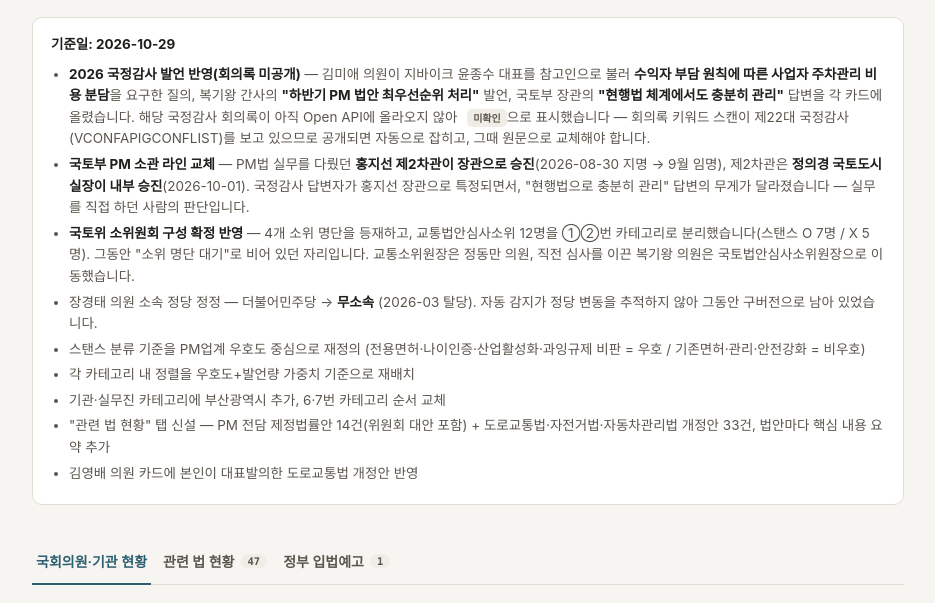
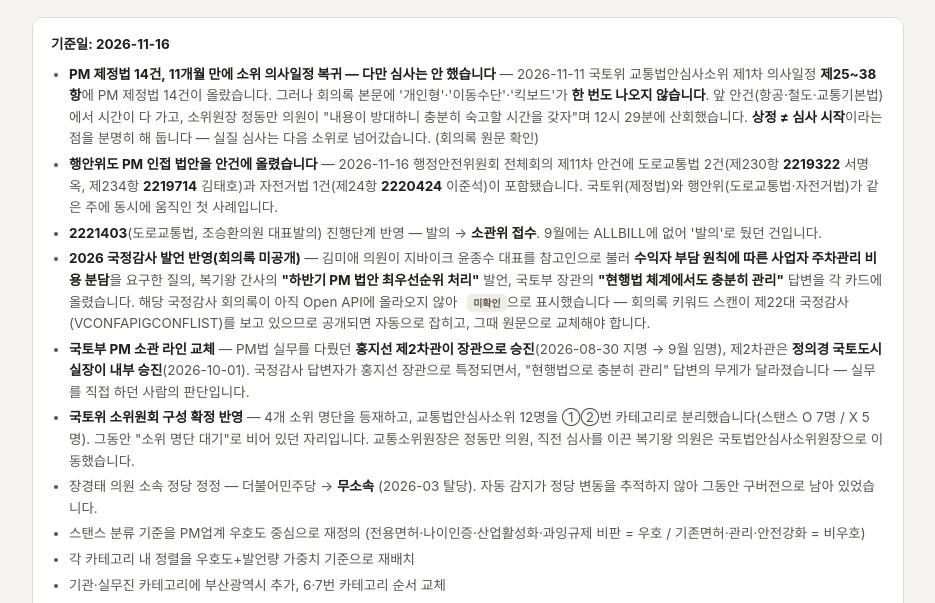
Before and after one commit to ms1238/pm-legislation-tracker, a plain HTML site: page index.html in a window 1280 px wide. Shown: the part 197-800 px from the top of the page, without its empty margins (172-1107 px from the left). Drawn offline with Linux system fonts and the light colour scheme.

Commit message:
Record that the bills were tabled, not debated
PM 제정법 14건이 2026-11-11 국토위 교통법안심사소위 제1차 의사일정 제25~38항에
올랐다. 11개월 만의 복귀다. 그런데 회의록 본문에 '개인형'·'이동수단'·'킥보드'가
한 번도 나오지 않는다 — 앞 안건(항공·철도·교통기본법)에서 시간이 다 가고,
소위원장 정동만 의원이 "내용이 방대하니 충분히 숙고할 시간을 갖자"며 12시 29분에
산회했다.

일일 체크가 보낸 신호는 bill_new_meeting 14건이다. 그것만 보면 심사가 시작된
것처럼 읽힌다. 회의록 원문을 받아 확인한 결과는 상정뿐이다. 상정과 심사 시작을
섞지 않도록 변경 이력과 정동만 카드에 분명히 적었다.

함께 반영한 것:
  - 행안위도 같은 주에 움직였다. 2026-11-16 전체회의 제11차 안건에 도로교통법
    2219322(제230항)·2219714(제234항), 자전거법 2220424(제24항)가 올랐다.
    국토위(제정법)와 행안위(개정법)가 동시에 움직인 첫 사례라 각 카드의
    stageDetail 에 항 번호까지 적었다.
  - 2221403 진행단계: 발의 → 소관위 접수. 9월에는 ALLBILL 에 없어 '발의'로
    뒀던 건이다.
  - 정동만 카드에 소위원장 발언을 넣고 출석 10인·청가 유상범·정부측 정의경
    제2차관까지 적었다. 지난번에 넣은 정의경 차관의 첫 등장 기록이기도 하다.
  - 기준일 두 곳을 2026-11-16 으로 맞췄다.

회의록은 record.assembly.go.kr 의 PDF(id=57730, 51쪽)를 받아 직접 읽었다.
국정감사 회의록은 아직 공개되지 않아 김미애 의원 발언은 '미확인' 그대로다.

Co-Authored-By: Claude Opus 5 <noreply@anthropic.com>
Claude-Session: https://claude.ai/code/session_01HHhw1739eZj93ofiT6rhCd

```diff
--- a/index.html
+++ b/index.html
@@ -381,8 +381,11 @@ details.quotes[open] summary::before{transform:rotate(90deg);}
   <h1>개인형 이동수단(PM) 법안 스탠스 트래커</h1>
   <p class="subtitle">국회 열린국회정보 Open API(회의록·국회의원 인적사항)로 수집한 21~22대 국토위·법사위 회의록 원문을 바탕으로, 개인형 이동수단(PM/전동킥보드) 관련 법안에 대한 의원별 발언과 스탠스를 정리했습니다.</p>
   <div class="scope-note">
-    <b>기준일: 2026-10-29</b>
+    <b>기준일: 2026-11-16</b>
     <ul class="changelog">
+      <li><b>PM 제정법 14건, 11개월 만에 소위 의사일정 복귀 — 다만 심사는 안 했습니다</b> — 2026-11-11 국토위 교통법안심사소위 제1차 의사일정 <b>제25~38항</b>에 PM 제정법 14건이 올랐습니다. 그러나 회의록 본문에 '개인형'·'이동수단'·'킥보드'가 <b>한 번도 나오지 않습니다</b>. 앞 안건(항공·철도·교통기본법)에서 시간이 다 가고, 소위원장 정동만 의원이 "내용이 방대하니 충분히 숙고할 시간을 갖자"며 12시 29분에 산회했습니다. <b>상정 ≠ 심사 시작</b>이라는 점을 분명히 해 둡니다 — 실질 심사는 다음 소위로 넘어갔습니다. (회의록 원문 확인)</li>
+      <li><b>행안위도 PM 인접 법안을 안건에 올렸습니다</b> — 2026-11-16 행정안전위원회 전체회의 제11차 안건에 도로교통법 2건(제230항 <b>2219322</b> 서명옥, 제234항 <b>2219714</b> 김태호)과 자전거법 1건(제24항 <b>2220424</b> 이준석)이 포함됐습니다. 국토위(제정법)와 행안위(도로교통법·자전거법)가 같은 주에 동시에 움직인 첫 사례입니다.</li>
+      <li><b>2221403</b>(도로교통법, 조승환의원 대표발의) 진행단계 반영 — 발의 → <b>소관위 접수</b>. 9월에는 ALLBILL에 없어 '발의'로 뒀던 건입니다.</li>
       <li><b>2026 국정감사 발언 반영(회의록 미공개)</b> — 김미애 의원이 지바이크 윤종수 대표를 참고인으로 불러 <b>수익자 부담 원칙에 따른 사업자 주차관리 비용 분담</b>을 요구한 질의, 복기왕 간사의 <b>"하반기 PM 법안 최우선순위 처리"</b> 발언, 국토부 장관의 <b>"현행법 체계에서도 충분히 관리"</b> 답변을 각 카드에 올렸습니다. 해당 국정감사 회의록이 아직 Open API에 올라오지 않아 <span class="ind">미확인</span>으로 표시했습니다 — 회의록 키워드 스캔이 제22대 국정감사(VCONFAPIGCONFLIST)를 보고 있으므로 공개되면 자동으로 잡히고, 그때 원문으로 교체해야 합니다.</li>
       <li><b>국토부 PM 소관 라인 교체</b> — PM법 실무를 다뤘던 <b>홍지선 제2차관이 장관으로 승진</b>(2026-08-30 지명 → 9월 임명), 제2차관은 <b>정의경 국토도시실장이 내부 승진</b>(2026-10-01). 국정감사 답변자가 홍지선 장관으로 특정되면서, "현행법으로 충분히 관리" 답변의 무게가 달라졌습니다 — 실무를 직접 하던 사람의 판단입니다.</li>
       <li><b>국토위 소위원회 구성 확정 반영</b> — 4개 소위 명단을 등재하고, 교통법안심사소위 12명을 ①②번 카테고리로 분리했습니다(스탠스 O 7명 / X 5명). 그동안 "소위 명단 대기"로 비어 있던 자리입니다. 교통소위원장은 정동만 의원, 직전 심사를 이끈 복기왕 의원은 국토법안심사소위원장으로 이동했습니다.</li>
@@ -481,7 +484,7 @@ details.quotes[open] summary::before{transform:rotate(90deg);}
     </div>
     <p class="stance-text">2020~2024년 4개 위원회에 걸쳐 이 사안을 가장 폭넓게 다룬 의원입니다. 2020년 국토위 국정감사(부산 현장)에서 해운대·광안리·송도 관광지에 퍼스널모빌리티 전용도로·인프라 구축을 직접 제안해 국무조정실장의 "적극 공감" 답변을 이끌어냈고, 2024년 행안위 국정감사에서는 PM 전용면허 신설을 요구하며 무면허 사고의 80%가 20세 미만이라는 통계, 경기남부청 음주사고가 전국 10건 중 4건(253건 중 98건)을 차지한다는 수치, 서울시 견인업체가 정상 주차된 PM을 부정 이동시켜 3년간 약 80억원을 챙긴 CCTV 증거를 각각 제시했습니다.</p>
     <details class="quotes">
-      <summary>발언 원문 6건 · 2020~2024년 · 4개 위원회</summary>
+      <summary>발언 원문 7건 · 2020~2026년 · 4개 위원회 + 교통소위</summary>
       <div class="quote-block">
         <div class="quote-item"><span class="qdate">2020-10-12 · 국토위 국정감사</span><q>올해 도로교통법이랑 또 자전거 이용 활성화에 관한 법률이 개정돼서 12월 10일부터 개인형 이동수단 일명 전동킥보드라고 하는 것이 이제 자전거도로에서도 다니게 되고 그다음에 13세 이상 청소년도 면허 없이 탈 수 있게 돼 있는데 혹시 그것의 안전에 대해서는…</q></div>
         <div class="quote-item"><span class="qdate">2020-10-13 · 국토위 국정감사(부산)</span><q>해운대·광안리·송도 지역 등 관광지역에 퍼스널 모빌리티를 도입해서 관광시설 간의 이동 대책을 준비해야 될 것 같습니다. 안전하고 자유롭게 퍼스널 모빌리티를 탈 수 있는 환경을 만들어서 교통 수요를 분산시켜야 됩니다.</q></div>
@@ -489,6 +492,7 @@ details.quotes[open] summary::before{transform:rotate(90deg);}
         <div class="quote-item"><span class="qdate">2024-10-11 · 행안위 국정감사</span><q>연간 교통사고 중 무면허 사고가 절반을 차지하는 차종이 개인형 이동장치, PM 사고입니다. (…) 무면허 교통사고 중의 약 80%가 20세 미만 청소년이라는 것입니다. (…) PM 전용 면허 신설해서 청소년 보호해야 되는 것 아닙니까?</q></div>
         <div class="quote-item"><span class="qdate">2024-10-14 · 행안위 국정감사</span><q>남부청 PM 음주운전 사고가 전국 10건 중 4건을 차지합니다. 총 253건 중 98건입니다. 이게 서울의 2배가 넘습니다. (…) 이것 단속 강화해야 되는 것 아닙니까?</q></div>
         <div class="quote-item"><span class="qdate">2024-10-15 · 행안위 국정감사(서울시)</span><q>견인업체 관계자로 추정되는 인물, 정상 주차된 PM 주차의 위치를 임의 이동시킨 뒤에 견인하는 모습이 CCTV에 찍혔는데요. (…) 지난 3년간 견인 업체가 PM 견인해서 챙긴 총 견인비가 한 80억 정도 됩니다.</q></div>
+        <div class="quote-item"><span class="qdate">2026-11-11 · 국토위 교통법안심사소위(소위원장)</span><q>오늘 제20항부터 제24항까지의 교통기본법안과 또 제25항부터 개인형 이동수단에 관한 법률안을 심사할 예정입니다. <b>두 안건 모두 내용이 방대합니다. 위원님들께서 충분히 숙고하실 수 있도록 시간을 갖는 것으로 하고</b> 이것으로 오늘 회의를 마치고자 합니다.</q> — PM 제정법 14건이 의사일정 제25~38항에 올랐으나 <b>실질 심사 없이 다음 회의로 넘겼습니다</b>(12시 29분 산회). 출석 10인(강대식·강득구·부승찬·신성범·윤종군·윤종오·이용선·장종태·정동만·정일영), 청가 유상범. 정부측은 정의경 국토부 제2차관이 참석했습니다.</div>
       </div>
     </details>
   </div>
@@ -1648,7 +1652,7 @@ details.quotes[open] summary::before{transform:rotate(90deg);}
 <div id="view-bills" style="display:none;">
 
 <div class="scope-note" style="margin-bottom:20px;">
-  <b>기준일: 2026-09-17 · 총 49건</b> (PM 제정법률안 14 + 도로교통법·자전거법·자동차관리법 개정안 35). 검토보고서 원문은 자동 추출이 안 돼 제공하지 않으며, 카드의 <b>의안원문 보기</b>를 누르면 국회 의안정보시스템 원문 페이지로 이동합니다.
+  <b>기준일: 2026-11-16 · 총 49건</b> (PM 제정법률안 14 + 도로교통법·자전거법·자동차관리법 개정안 35). 검토보고서 원문은 자동 추출이 안 돼 제공하지 않으며, 카드의 <b>의안원문 보기</b>를 누르면 국회 의안정보시스템 원문 페이지로 이동합니다.
 </div>
 
 <h3 class="bill-section-h">PM 제정법률안 <span class="view-tab-count">14</span></h3>
@@ -1873,13 +1877,13 @@ var PM_AMENDMENTS = [
   {no:"2215874", name:"도로교통법 일부개정법률안", proposer:"김상훈의원 등 12인", date:"2026-01-06", committee:"행정안전위원회", link:"https://likms.assembly.go.kr/bill/billDetail.do?billId=PRC_G2H5F1E0E2C8D1Z9A5Y6Y1X4V0W2E4", summary:"도로 구간별 속도제한 근거 신설 + 위반 시 처벌 조항 추가.", stage:"소관위 접수", stageDetail:"2026-01-07 소관위 회부, 아직 상정 전.", stageClass:"pending", srcTag:"keyword"},
   {no:"2215923", name:"도로교통법 일부개정법률안", proposer:"김정호의원 등 10인", date:"2026-01-08", committee:"행정안전위원회", link:"https://likms.assembly.go.kr/bill/billDetail.do?billId=PRC_L2J6I0J1Q0R5P1Q4O0P1N5V0W1U3U7", summary:"최고속도 20km/h 하향 + 보도통행 원칙 전환 + 대여업자 방치 관리책임 강화.", stage:"소관위 접수", stageDetail:"2026-01-09 소관위 회부, 아직 상정 전.", stageClass:"pending", srcTag:"keyword"},
   {no:"2216141", name:"도로교통법 일부개정법률안", proposer:"김희정의원 등 11인", date:"2026-01-19", committee:"행정안전위원회", link:"https://likms.assembly.go.kr/bill/billDetail.do?billId=PRC_Q2R6Q0Q1O0P5N0O9W0U7V5T2T9S9T4", summary:"개인형 이동장치의 종류(전동킥보드·전동이륜평행차 등)를 법률에 구체적으로 명시.", stage:"소관위 심사중", stageDetail:"2026-03-10 상임위 상정, 소위 심사중.", stageClass:"pending", srcTag:"keyword"},
-  {no:"2219322", name:"도로교통법 일부개정법률안", proposer:"서명옥의원 등 10인", date:"2026-06-18", committee:"행정안전위원회", link:"https://likms.assembly.go.kr/bill/billDetail.do?billId=PRC_L2J6K0I4J2H8P1Q1O2P8N1O1M7U8U7", summary:"음주운전 기준 강화(0.03%→0.02%) + PM 음주운전을 자동차와 동일 수준으로 처벌.", stage:"소관위 접수", stageDetail:"2026-07-01 소관위 회부, 아직 상정 전.", stageClass:"pending", srcTag:"keyword"},
+  {no:"2219322", name:"도로교통법 일부개정법률안", proposer:"서명옥의원 등 10인", date:"2026-06-18", committee:"행정안전위원회", link:"https://likms.assembly.go.kr/bill/billDetail.do?billId=PRC_L2J6K0I4J2H8P1Q1O2P8N1O1M7U8U7", summary:"음주운전 기준 강화(0.03%→0.02%) + PM 음주운전을 자동차와 동일 수준으로 처벌.", stage:"소관위 접수", stageDetail:"2026-07-01 소관위 회부. 2026-11-16 행안위 전체회의 제11차 안건 제230항으로 상정.", stageClass:"pending", srcTag:"keyword"},
   {no:"2219510", name:"도로교통법 일부개정법률안", proposer:"김종양의원 등 10인", date:"2026-06-25", committee:"행정안전위원회", link:"https://likms.assembly.go.kr/bill/billDetail.do?billId=PRC_A2B6J0K6I1H9H1F1G3O1P3N3L1M2K6", summary:"대여용 PM 무단방치 시 대여사업자의 수거조치 의무화.", stage:"소관위 접수", stageDetail:"2026-07-01 소관위 회부, 아직 상정 전.", stageClass:"pending", srcTag:"keyword"},
   {no:"2219599", name:"도로교통법 일부개정법률안", proposer:"이재관의원 등 11인", date:"2026-06-29", committee:"행정안전위원회", link:"https://likms.assembly.go.kr/bill/billDetail.do?billId=PRC_S2T6R0S4Q1R4Z1X5X1W5X1V8V2E9C3", summary:"제동장치 없는 픽시자전거의 어린이 운전을 보호자 책임으로 금지(PM 직접 규율 아님, 간접 관련).", stage:"소관위 접수", stageDetail:"2026-07-01 소관위 회부, 아직 상정 전.", stageClass:"pending", srcTag:"keyword"},
-  {no:"2219714", name:"도로교통법 일부개정법률안", proposer:"김태호의원 등 10인", date:"2026-07-02", committee:"행정안전위원회", link:"https://likms.assembly.go.kr/bill/billDetail.do?billId=PRC_N2N6J0K2I0J3H1I7G4O1P5N3O8M5M9", summary:"어린이보호구역 내 자전거·PM 주정차 특례를 폐지.", stage:"소관위 접수", stageDetail:"2026-07-03 소관위 회부, 아직 상정 전.", stageClass:"pending", srcTag:"keyword"},
+  {no:"2219714", name:"도로교통법 일부개정법률안", proposer:"김태호의원 등 10인", date:"2026-07-02", committee:"행정안전위원회", link:"https://likms.assembly.go.kr/bill/billDetail.do?billId=PRC_N2N6J0K2I0J3H1I7G4O1P5N3O8M5M9", summary:"어린이보호구역 내 자전거·PM 주정차 특례를 폐지.", stage:"소관위 접수", stageDetail:"2026-07-03 소관위 회부. 2026-11-16 행안위 전체회의 제11차 안건 제234항으로 상정.", stageClass:"pending", srcTag:"keyword"},
   {no:"2220225", name:"자전거 이용 활성화에 관한 법률 일부개정법률안", proposer:"박정현의원 등 12인", date:"2026-07-29", committee:"행정안전위원회", link:"https://likms.assembly.go.kr/bill/billDetail.do?billId=PRC_U2S6S0A6B1Z7A1Y3X4X4T4U2S8S5R7", summary:"무단방치 자전거 처분 요건 완화(조례 지정 장소 확대, '통행방해' 요건 삭제) — 자전거 한정, PM 직접 언급 없음(간접 관련).", stage:"소관위 접수", stageDetail:"2026-07-30 소관위 회부, 아직 상정 전.", stageClass:"pending", srcTag:"indirect"},
-  {no:"2220424", name:"자전거 이용 활성화에 관한 법률 일부개정법률안", proposer:"이준석의원 등 10인", date:"2026-08-04", committee:"행정안전위원회", link:"https://likms.assembly.go.kr/bill/billDetail.do?billId=PRC_N2L6L0K7L1J5R1R4Q2R5P1P7O0W9W5", summary:"일반 자전거에 모터·배터리를 달아 안전요건에 부적합한 전기자전거로 개조하는 행위를 금지 대상에 명시하고 벌칙 정비 — KC 미인증 개조차의 속도 초과·배터리 화재 위험이 근거. PM 직접 언급 없음(간접 관련).", stage:"소관위 접수", stageDetail:"2026-08-04 발의, 소관위 접수 — 아직 상정 전.", stageClass:"pending", srcTag:"indirect"},
-  {no:"2221403", name:"도로교통법 일부개정법률안", proposer:"조승환의원 등 10인", date:"2026-09-16", committee:"행정안전위원회", link:"https://likms.assembly.go.kr/bill/billDetail.do?billId=PRC_U2V6T0T8B2A4A1Y4Z3Y9Y4G3E3F4D4", summary:"공유 PM 대여사업자에게 안전관리 책임 부과 — 이용자 운전면허 보유 확인 의무(무면허 이용 허용 시 과태료), 대여 시 안전모 착용·동승자 탑승 금지 고지, 주정차 금지구역에 무단방치된 대여용 장치의 지체 없는 수거 의무화(안 제55조의2 및 제160조제1항제10~12호 신설).", stage:"발의", stageDetail:"2026-09-16 발의 — 국회 진행단계 정보는 아직 반영 전.", stageClass:"pending", srcTag:"keyword"},
+  {no:"2220424", name:"자전거 이용 활성화에 관한 법률 일부개정법률안", proposer:"이준석의원 등 10인", date:"2026-08-04", committee:"행정안전위원회", link:"https://likms.assembly.go.kr/bill/billDetail.do?billId=PRC_N2L6L0K7L1J5R1R4Q2R5P1P7O0W9W5", summary:"일반 자전거에 모터·배터리를 달아 안전요건에 부적합한 전기자전거로 개조하는 행위를 금지 대상에 명시하고 벌칙 정비 — KC 미인증 개조차의 속도 초과·배터리 화재 위험이 근거. PM 직접 언급 없음(간접 관련).", stage:"소관위 접수", stageDetail:"2026-08-04 발의, 소관위 접수. 2026-11-16 행안위 전체회의 제11차 안건 제24항으로 상정.", stageClass:"pending", srcTag:"indirect"},
+  {no:"2221403", name:"도로교통법 일부개정법률안", proposer:"조승환의원 등 10인", date:"2026-09-16", committee:"행정안전위원회", link:"https://likms.assembly.go.kr/bill/billDetail.do?billId=PRC_U2V6T0T8B2A4A1Y4Z3Y9Y4G3E3F4D4", summary:"공유 PM 대여사업자에게 안전관리 책임 부과 — 이용자 운전면허 보유 확인 의무(무면허 이용 허용 시 과태료), 대여 시 안전모 착용·동승자 탑승 금지 고지, 주정차 금지구역에 무단방치된 대여용 장치의 지체 없는 수거 의무화(안 제55조의2 및 제160조제1항제10~12호 신설).", stage:"소관위 접수", stageDetail:"2026-09-16 발의, 소관위 접수 — 아직 상정 전.", stageClass:"pending", srcTag:"keyword"},
 ];
 
 (function renderBills(){
```
